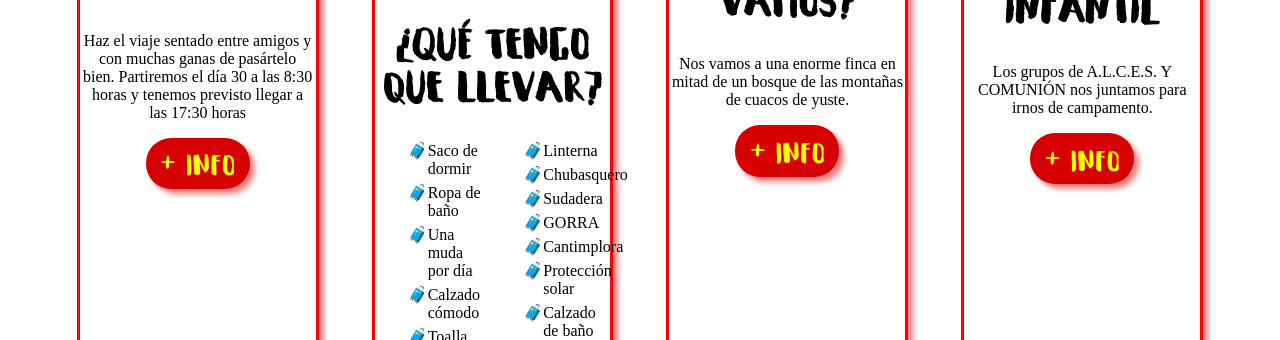
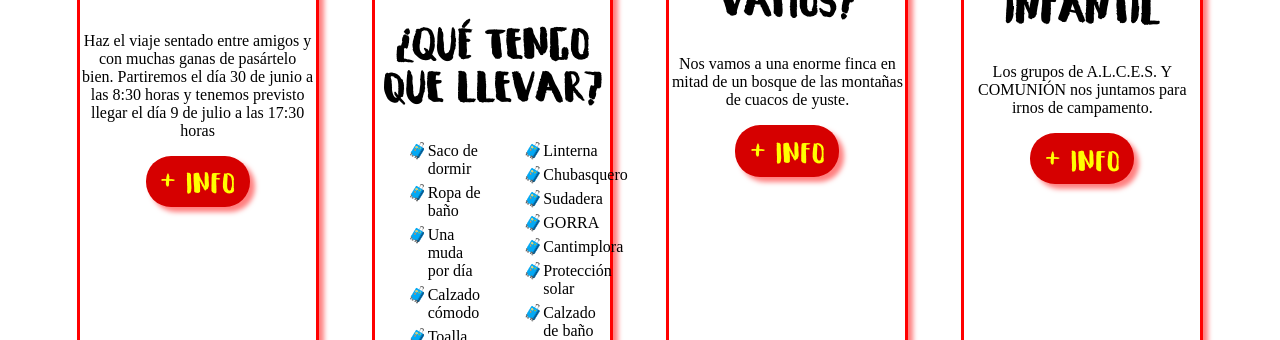
Before and after one commit to ParroquiaSanGerardo/CoroSanGerardo.github.io, a plain HTML site: page src/index.html in a window 1280 px wide. Shown: the part 796-1136 px from the top of the page. Drawn offline with Linux system fonts and the light colour scheme.

Commit message:
Actualizar index.html

```diff
--- a/src/index.html
+++ b/src/index.html
@@ -24,7 +24,7 @@
 			<img src="recursos/imagenes/bus.jpeg" width="100%" alt="Autocar">
 			<div class="texto">
 				<h2>Viaje</h2>
-				<p>Haz el viaje sentado entre amigos y con muchas ganas de pasártelo bien. Partiremos el día 30 a las 8:30 horas y tenemos previsto llegar a las 17:30 horas</p>
+				<p>Haz el viaje sentado entre amigos y con muchas ganas de pasártelo bien. Partiremos el día 30 de junio a las 8:30 horas y tenemos previsto llegar el día 9 de julio a las 17:30 horas</p>
 				<div class="boton">
 					<div class="a">
 						<a href="https://media.tenor.com/MaKLmuQyh0UAAAAM/vincent-vega-pulp-fiction.gif">+ info</a>
```
